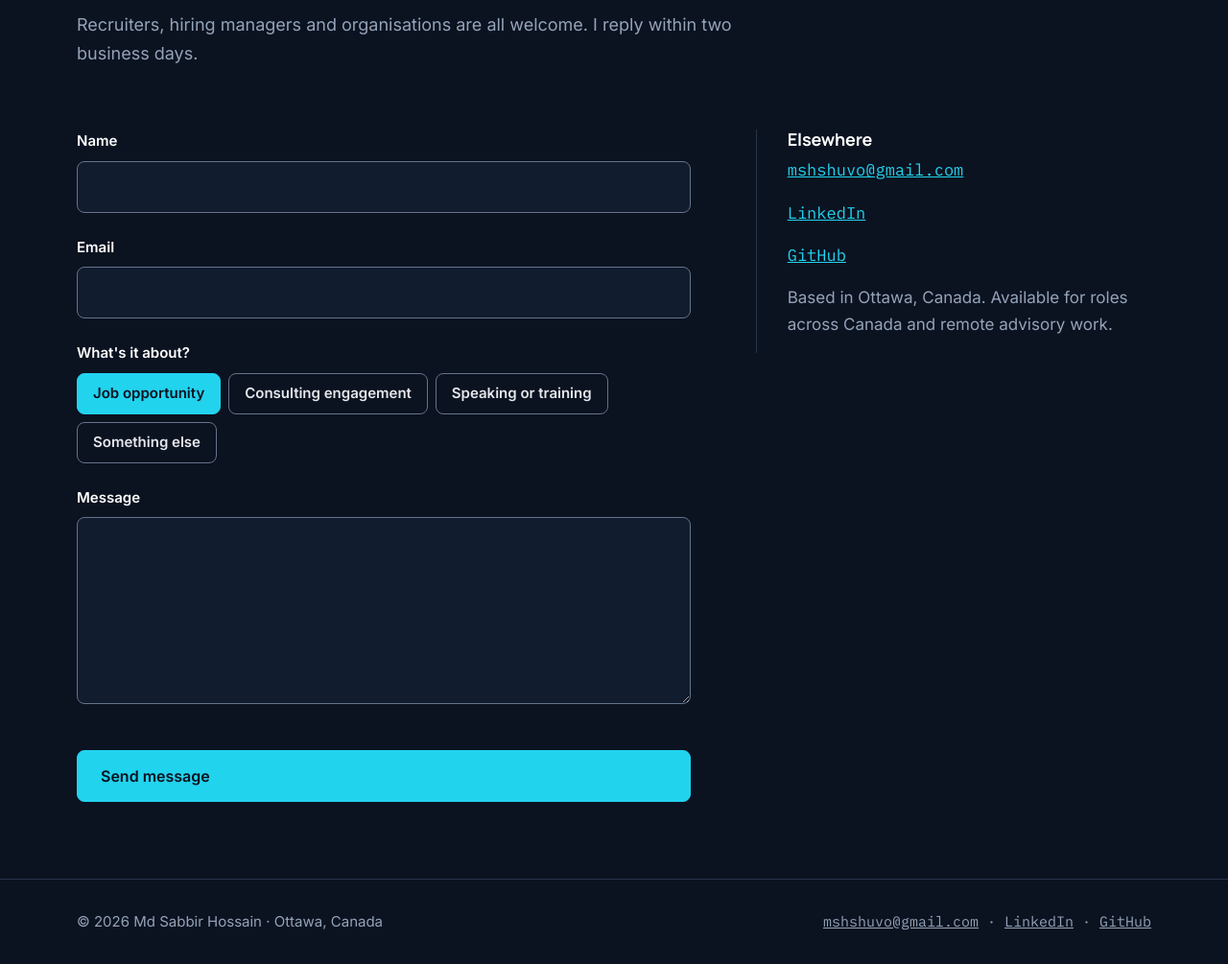
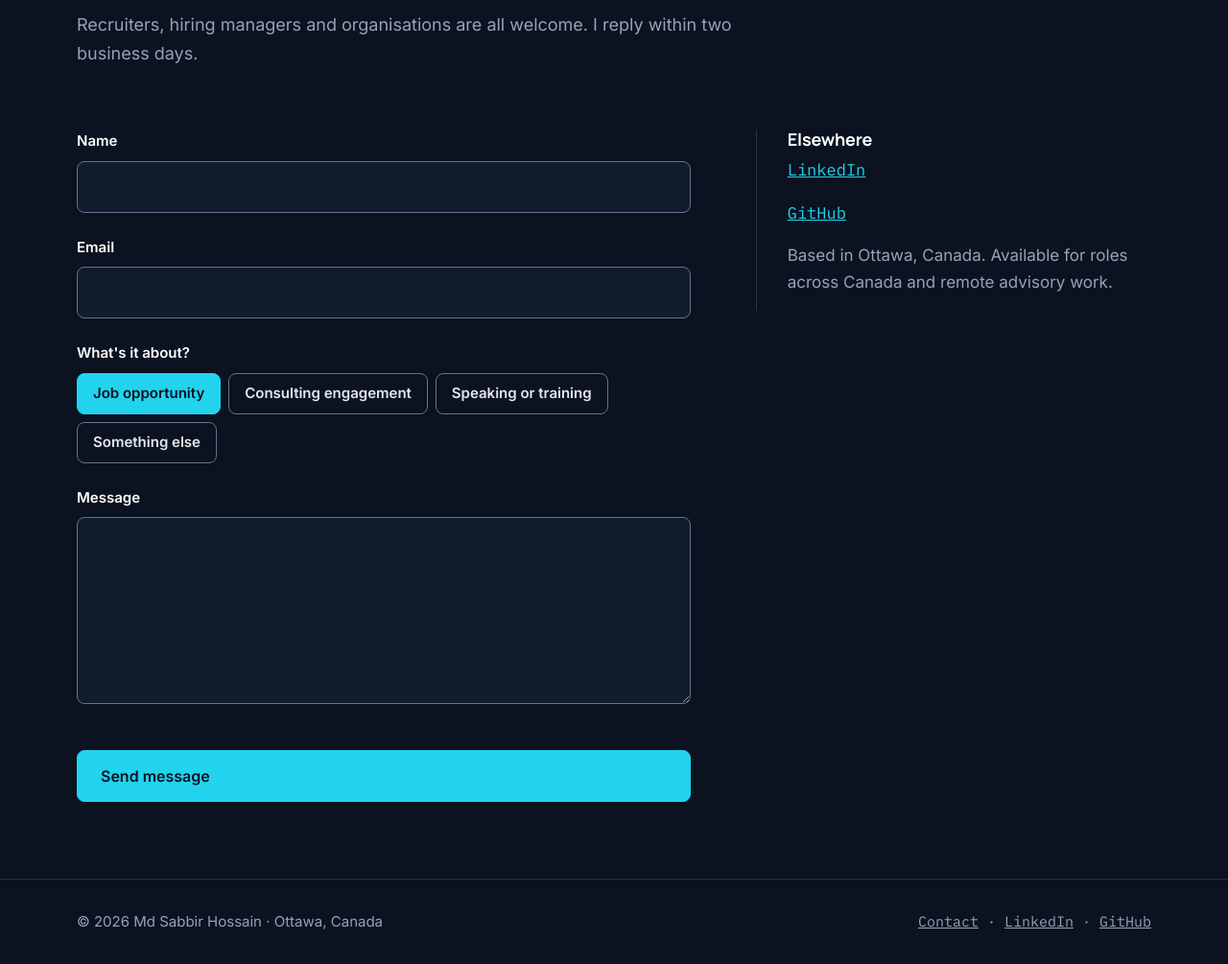
Before and after one commit to mshshuvo/mshshuvo.com, a Flask app: page /contact in a window 1280 px wide. Shown: the part 255-1260 px from the top of the page at 96% size. Run offline with Flask 3, Linux system fonts and the light colour scheme; some libraries are stand-ins or nearby versions.

Commit message:
Remove email address from public pages and repo config
Footer and contact page link to the form; security.txt points to the
contact page; the destination inbox becomes the CONTACT_TO Worker secret.

Co-Authored-By: Claude Opus 5.5 <noreply@anthropic.com>
Claude-Session: https://claude.ai/code/session_01XSYYJDawDTxFMLFb23aa6A

```diff
--- a/build.py
+++ b/build.py
@@ -56,7 +56,8 @@ def main() -> None:
     wk.mkdir()
     expires = (date.today() + timedelta(days=330)).isoformat() + "T00:00:00Z"
     (wk / "security.txt").write_text(
-        "Contact: mailto:mshshuvo@gmail.com\n"
+        f"Contact: {SITE_URL}/contact\n"
+        "Policy: https://github.com/mshshuvo/mshshuvo.com/blob/main/SECURITY.md\n"
         f"Expires: {expires}\n"
         "Preferred-Languages: en\n"
         f"Canonical: {SITE_URL}/.well-known/security.txt\n")
--- a/content.py
+++ b/content.py
@@ -13,7 +13,6 @@ SITE = {
               "after the 2016 Bangladesh Bank SWIFT heist, director of $10M+ national programmes, and "
               "contributor to the country's national cybersecurity strategy."),
     "location": "Ottawa, Canada",
-    "email": "mshshuvo@gmail.com",
     "linkedin": "https://www.linkedin.com/in/mshshuvo/",
     # Cloudflare Turnstile site key (public). Empty = contact page shows email buttons instead.
     "turnstile_sitekey": "0x4AAAAAAFur_A35mfi5lTXU",
--- a/static/js/site.js
+++ b/static/js/site.js
@@ -146,7 +146,7 @@ function initContactForm() {
       document.getElementById("contact-sent").hidden = false;
     } catch (_) {
       if (window.turnstile) window.turnstile.reset();
-      top.textContent = "Sorry, the message couldn't be sent. Please try again or email me directly.";
+      top.textContent = "Sorry, the message couldn't be sent. Please try again in a few minutes, or message me on LinkedIn.";
       top.hidden = false;
       btn.disabled = false;
       btn.textContent = "Send message";
--- a/templates/base.html
+++ b/templates/base.html
@@ -40,7 +40,7 @@
     <div class="wrap foot__inner">
       <p>© {{ year }} {{ site.name }} · {{ site.location }}</p>
       <p class="mono">
-        <a href="mailto:{{ site.email }}">{{ site.email }}</a> ·
+        <a href="{{ url_for('contact') }}">Contact</a> ·
         <a href="{{ site.linkedin }}" rel="noopener">LinkedIn</a> ·
         <a href="{{ site.github }}" rel="noopener">GitHub</a>
       </p>
--- a/templates/contact.html
+++ b/templates/contact.html
@@ -53,19 +53,14 @@
       </div>
       {% else %}
       <div class="sent">
-        <h2>Email is the fastest way to reach me.</h2>
-        <p>Pick a topic and your email app opens with a subject line ready.</p>
-        <div class="cta">
-          {% for t in topics %}
-          <a class="btn{% if not loop.first %} btn--ghost{% endif %}" href="mailto:{{ site.email }}?subject={{ (t ~ ' — via mshshuvo.com')|urlencode }}">{{ t }}</a>
-          {% endfor %}
-        </div>
+        <h2>The contact form is coming back shortly.</h2>
+        <p>In the meantime, the best way to reach me is a LinkedIn message.</p>
+        <div class="cta"><a class="btn" href="{{ site.linkedin }}" rel="noopener">Message me on LinkedIn</a></div>
       </div>
       {% endif %}
     </div>
     <aside class="aside">
       <h3>Elsewhere</h3>
-      <p class="mono"><a href="mailto:{{ site.email }}">{{ site.email }}</a></p>
       <p class="mono"><a href="{{ site.linkedin }}" rel="noopener">LinkedIn</a></p>
       <p class="mono"><a href="{{ site.github }}" rel="noopener">GitHub</a></p>
       <p>Based in {{ site.location }}. Available for roles across Canada and remote advisory work.</p>
--- a/worker/index.js
+++ b/worker/index.js
@@ -114,6 +114,10 @@ async function handleContact(request, env) {
     return json(422, { success: false, message: "Please check the form fields." });
   }
 
+  if (!env.CONTACT_TO) {
+    log("contact_misconfigured", request);
+    return json(503, { success: false, message: "Could not send right now." });
+  }
   try {
     await env.EMAIL.send({
       to: env.CONTACT_TO,
```
Also changed, not shown: SECURITY.md (+2 -1 lines), docs/CLOUDFLARE-SETUP.md (+3 -1 lines), 1 other file.
